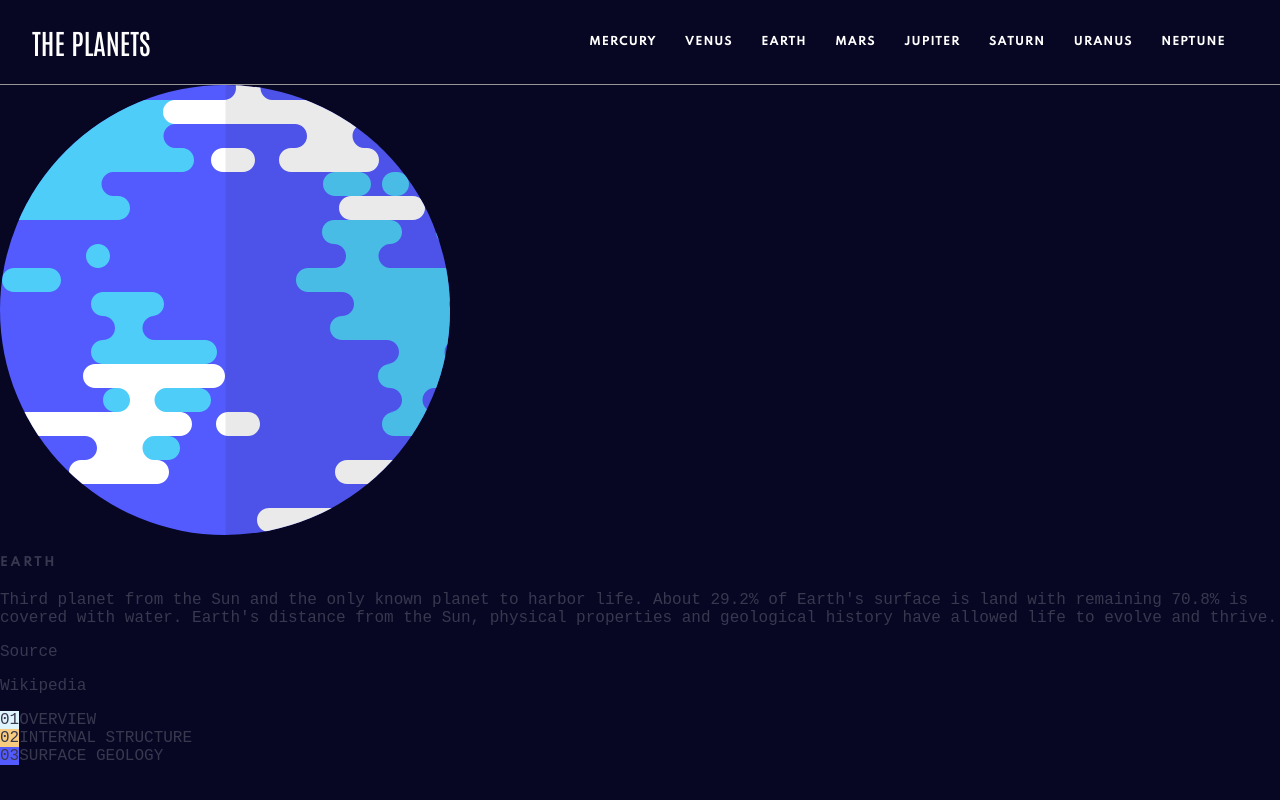
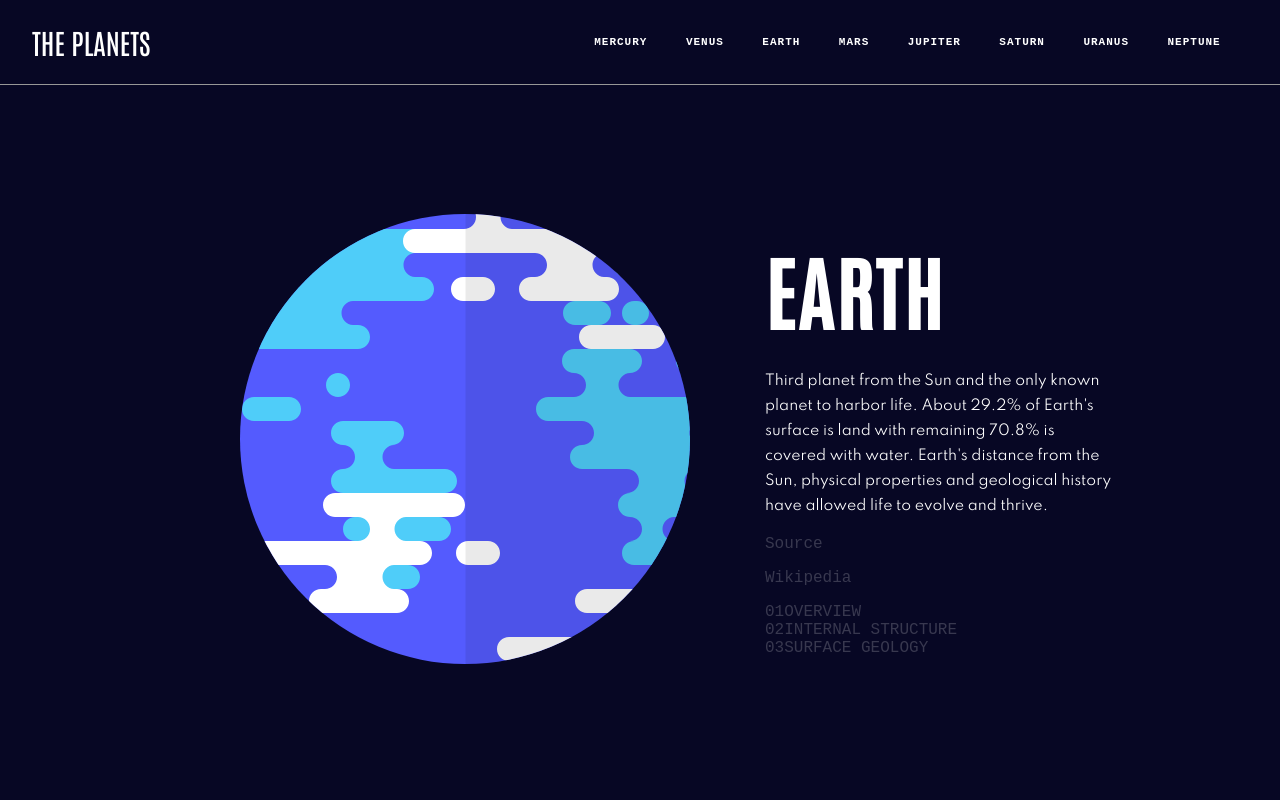
Before and after one commit to RoXxIV/vue-planetarium, a Vue app: page / in a window 1280 px wide. Shown: the top 800 px of the page. Built offline with nearby package versions, Linux system fonts and the light colour scheme.

Commit message:
utilisation du json

```diff
--- a/src/App.vue
+++ b/src/App.vue
@@ -3,14 +3,14 @@
     <header>
       <span id="logo">THE PLANETS</span>
       <nav>
-        <li>MERCURY</li>
-        <li>VENUS</li>
-        <li>EARTH</li>
-        <li>MARS</li>
-        <li>JUPITER</li>
-        <li>SATURN</li>
-        <li>URANUS</li>
-        <li>NEPTUNE</li>
+        <li><router-link to="/mercury">MERCURY</router-link></li>
+        <li><router-link to="/venus">VENUS</router-link></li>
+        <li><router-link to="/">EARTH</router-link></li>
+        <li><router-link to="/mars">MARS</router-link></li>
+        <li><router-link to="/jupiter">JUPITER</router-link></li>
+        <li><router-link to="/saturn">SATURN</router-link></li>
+        <li><router-link to="/uranus">URANUS</router-link></li>
+        <li><router-link to="/neptune">NEPTUNE</router-link></li>
       </nav>
       <div id="menu-burger">
         <!-----Toggle Menu Burger Mobile----->
@@ -77,7 +77,7 @@ export default {
 };
 </script>
 
-<style lang="scss">
+<style lang="scss" scoped>
 header {
   display: flex;
   justify-content: space-between;
--- a/src/components/PlanetInfo.vue
+++ b/src/components/PlanetInfo.vue
@@ -1,13 +1,18 @@
 <template>
-  <section>
+  <div>
+    <section class="info-planet">
       <div class="planet-img">
-      <img :src="getImg(planetImg)" v-if="showOverview || showGeology" alt="" />
+        <img
+          :src="getImg(planetImg)"
+          v-if="showOverview || showGeology"
+          alt=""
+        />
         <img :src="getInternalImg(planetImg)" v-if="showStructure" />
         <img :src="getGeology(planetImg)" v-if="showGeology" />
       </div>
-    <div>
+      <div class="planet-details">
         <h2>{{ name }}</h2>
-      <div>
+        <div class="resume">
           <p v-if="showOverview">{{ overview }}</p>
           <p v-if="showStructure">
             {{ structure }}
@@ -45,12 +50,43 @@
         </ul>
       </div>
     </section>
+    <section class="data-planet">
+      <div>
+        <h3>ROTATION TIME</h3>
+        <span>{{ rotation }}</span>
+      </div>
+      <div>
+        <h3>REVOLUTION TIME</h3>
+        <span>{{ revolution }}</span>
+      </div>
+      <div>
+        <h3>RADIUS</h3>
+        <span>{{ radius }}</span>
+      </div>
+      <div>
+        <h3>AVERAGE TEMP</h3>
+        <span>{{ temperature }}</span>
+      </div>
+    </section>
+  </div>
 </template>
 
 <script>
 export default {
   name: "planet-info",
-  props: ["name", "planetImg", "source", "overview", "structure", "geology"],
+  props: [
+    "name",
+    "planetImg",
+    "source",
+    "overview",
+    "structure",
+    "geology",
+    "rotation",
+    "revolution",
+    "radius",
+    "temperature",
+  ],
+
   data() {
     return {
       showOverview: true,
@@ -90,4 +126,27 @@ export default {
 };
 </script>
 
-<style scoped lang="scss"></style>
+<style scoped lang="scss">
+.info-planet {
+  display: flex;
+  justify-content: space-between;
+  padding: 126px 165px;
+  .planet-img {
+    margin: auto;
+  }
+  .planet-details {
+    width: 350px;
+    h2 {
+      font-family: "Antonio", sans-serif;
+      color: var(--white);
+      font-size: 80px;
+    }
+    .resume p {
+      color: var(--white);
+      line-height: 25px;
+      font-size: 14px;
+      font-family: "Spartan", sans-serif;
+    }
+  }
+}
+</style>
--- a/src/views/Earth.vue
+++ b/src/views/Earth.vue
@@ -1,31 +1,29 @@
 <template>
   <PlanetInfo
-    :name="name"
+    :name="earth.name.toUpperCase()"
     :planetImg="planetImg"
-    :source="source"
-    :overview="overview"
-    :structure="structure"
-    :geology="geology"
+    :overview="earth.overview.content"
+    :overviewSource="earth.overview.source"
+    :structure="earth.structure.content"
+    :structureSource="earth.structure.source"
+    :geology="earth.geology.content"
+    :geologySource="earth.geology.source"
+    :rotation="earth.rotation"
+    :revolution="earth.revolution"
+    :radius="earth.radius"
+    :temperature="earth.temperature"
   ></PlanetInfo>
 </template>
 
 <script>
 import PlanetInfo from "../components/PlanetInfo.vue";
+import data from "../data.json";
 export default {
   components: { PlanetInfo },
   data() {
     return {
-      name: "EARTH",
+      earth: data[2],
       planetImg: "planet-earth",
-      source: "#",
-      overview: `Third planet from the Sun and the only known planet to harbor life.
-         About 29.2% of Earth's surface is land with remaining 70.8% is covered with water.
-          Earth's distance from the Sun,
-          physical properties and geological history have allowed life to evolve and thrive.`,
-      structure:
-        "Earth's interior, like that of the other terrestrial planets, is divided into layers by their chemical or physical (rheological) properties. The outer layer is a chemically distinct silicate solid crust, which is underlain by a highly viscous solid mantle.",
-      geology:
-        "The total surface area of Earth is about 510 million km2. The continental crust consists of lower density material such as the igneous rocks granite and andesite. Less common is basalt, a denser volcanic rock that is the primary constituent of the ocean floors.",
     };
   },
 };
--- a/src/views/Jupiter.vue
+++ b/src/views/Jupiter.vue
@@ -1,28 +1,29 @@
 <template>
   <PlanetInfo
-    :name="name"
+    :name="jupiter.name.toUpperCase()"
     :planetImg="planetImg"
-    :source="source"
-    :overview="overview"
-    :structure="structure"
-    :geology="geology"
+    :overview="jupiter.overview.content"
+    :overviewSource="jupiter.overview.source"
+    :structure="jupiter.structure.content"
+    :structureSource="jupiter.structure.source"
+    :geology="jupiter.geology.content"
+    :geologySource="jupiter.geology.source"
+    :rotation="jupiter.rotation"
+    :revolution="jupiter.revolution"
+    :radius="jupiter.radius"
+    :temperature="jupiter.temperature"
   ></PlanetInfo>
 </template>
 
 <script>
 import PlanetInfo from "../components/PlanetInfo.vue";
+import data from "../data.json";
 export default {
   components: { PlanetInfo },
   data() {
     return {
-      name: "JUPITER",
+      jupiter: data[4],
       planetImg: "planet-jupiter",
-      source: "#",
-      overview: `Jupiter is the fifth planet from the Sun and the largest in the Solar System. It is a gas giant with a mass two and a half times that of all the other planets in the Solar System combined, but less than one-thousandth the mass of the Sun.`,
-      structure:
-        "When the Juno arrived in 2016, it found that Jupiter has a very diffuse core that mixes into its mantle. A possible cause is an impact from a planet of about ten Earth masses a few million years after Jupiter's formation, which would have disrupted an originally solid Jovian core.",
-      geology:
-        "The best known feature of Jupiter is the Great Red Spot, a persistent anticyclonic storm located 22° south of the equator. It is known to have existed since at least 1831, and possibly since 1665.",
     };
   },
 };
--- a/src/views/Mars.vue
+++ b/src/views/Mars.vue
@@ -1,28 +1,29 @@
 <template>
   <PlanetInfo
-    :name="name"
+    :name="mars.name.toUpperCase()"
     :planetImg="planetImg"
-    :source="source"
-    :overview="overview"
-    :structure="structure"
-    :geology="geology"
+    :overview="mars.overview.content"
+    :overviewSource="mars.overview.source"
+    :structure="mars.structure.content"
+    :structureSource="mars.structure.source"
+    :geology="mars.geology.content"
+    :geologySource="mars.geology.source"
+    :rotation="mars.rotation"
+    :revolution="mars.revolution"
+    :radius="mars.radius"
+    :temperature="mars.temperature"
   ></PlanetInfo>
 </template>
 
 <script>
 import PlanetInfo from "../components/PlanetInfo.vue";
+import data from "../data.json";
 export default {
   components: { PlanetInfo },
   data() {
     return {
-      name: "MARS",
+      mars: data[3],
       planetImg: "planet-mars",
-      source: "#",
-      overview: `Mars is the fourth planet from the Sun and the second-smallest planet in the Solar System, being larger than only Mercury. In English, Mars carries the name of the Roman god of war and is often referred to as the "Red Planet".`,
-      structure:
-        "Like Earth, Mars has differentiated into a dense metallic core overlaid by less dense materials. Scientists initially determined that the core is at least partially liquid. Current models of its interior imply a core consisting primarily of iron and nickel with about 16–17% sulfur.",
-      geology:
-        "Mars is a terrestrial planet whose surface consists of minerals containing silicon and oxygen, metals, and other elements that typically make up rock. The surface is primarily composed of tholeiitic basalt, although parts are more silica-rich than typical basalt.",
     };
   },
 };
--- a/src/views/Mercury.vue
+++ b/src/views/Mercury.vue
@@ -1,28 +1,29 @@
 <template>
   <PlanetInfo
-    :name="name"
+    :name="mercury.name.toUpperCase()"
     :planetImg="planetImg"
-    :source="source"
-    :overview="overview"
-    :structure="structure"
-    :geology="geology"
+    :overview="mercury.overview.content"
+    :overviewSource="mercury.overview.source"
+    :structure="mercury.structure.content"
+    :structureSource="mercury.structure.source"
+    :geology="mercury.geology.content"
+    :geologySource="mercury.geology.source"
+    :rotation="mercury.rotation"
+    :revolution="mercury.revolution"
+    :radius="mercury.radius"
+    :temperature="mercury.temperature"
   ></PlanetInfo>
 </template>
 
 <script>
 import PlanetInfo from "../components/PlanetInfo.vue";
+import data from "../data.json";
 export default {
   components: { PlanetInfo },
   data() {
     return {
-      name: "MERCURY",
+      mercury: data[0],
       planetImg: "planet-mercury",
-      source: "#",
-      overview: `Mercury is the smallest planet in the Solar System and the closest to the Sun. Its orbit around the Sun takes 87.97 Earth days, the shortest of all the Sun's planets. Mercury is one of four terrestrial planets in the Solar System, and is a rocky body like Earth.`,
-      structure:
-        "Mercury appears to have a solid silicate crust and mantle overlying a solid, iron sulfide outer core layer, a deeper liquid core layer, and a solid inner core. The planet's density is the second highest in the Solar System at 5.427 g/cm3 , only slightly less than Earth's density.",
-      geology:
-        "Mercury's surface is similar in appearance to that of the Moon, showing extensive mare-like plains and heavy cratering, indicating that it has been geologically inactive for billions of years. It is more heterogeneous than either Mars's or the Moon’s.",
     };
   },
 };
--- a/src/views/Neptune.vue
+++ b/src/views/Neptune.vue
@@ -1,28 +1,29 @@
 <template>
   <PlanetInfo
-    :name="name"
+    :name="neptune.name.toUpperCase()"
     :planetImg="planetImg"
-    :source="source"
-    :overview="overview"
-    :structure="structure"
-    :geology="geology"
+    :overview="neptune.overview.content"
+    :overviewSource="neptune.overview.source"
+    :structure="neptune.structure.content"
+    :structureSource="neptune.structure.source"
+    :geology="neptune.geology.content"
+    :geologySource="neptune.geology.source"
+    :rotation="neptune.rotation"
+    :revolution="neptune.revolution"
+    :radius="neptune.radius"
+    :temperature="neptune.temperature"
   ></PlanetInfo>
 </template>
 
 <script>
 import PlanetInfo from "../components/PlanetInfo.vue";
+import data from "../data.json";
 export default {
   components: { PlanetInfo },
   data() {
     return {
-      name: "NEPTUNE",
+      neptune: data[7],
       planetImg: "planet-neptune",
-      source: "#",
-      overview: `Neptune is the eighth and farthest-known Solar planet from the Sun. In the Solar System, it is the fourth-largest planet by diameter, the third-most-massive planet, and the densest giant planet. It is 17 times the mass of Earth, more massive than its near-twin Uranus.`,
-      structure:
-        "Neptune's internal structure resembles that of Uranus. Its atmosphere forms about 5% to 10% of its mass and extends perhaps 10% to 20% of the way towards the core. Increasing concentrations of methane, ammonia and water are found in the lower regions.",
-      geology:
-        "Neptune's atmosphere is 80% hydrogen and 19% helium. A trace amount of methane is also present. Prominent absorption bands of methane exist at wavelengths above 600 nm, in the red and infrared portion of the spectrum.",
     };
   },
 };
--- a/src/views/Saturn.vue
+++ b/src/views/Saturn.vue
@@ -1,28 +1,29 @@
 <template>
   <PlanetInfo
-    :name="name"
+    :name="saturn.name.toUpperCase()"
     :planetImg="planetImg"
-    :source="source"
-    :overview="overview"
-    :structure="structure"
-    :geology="geology"
+    :overview="saturn.overview.content"
+    :overviewSource="saturn.overview.source"
+    :structure="saturn.structure.content"
+    :structureSource="saturn.structure.source"
+    :geology="saturn.geology.content"
+    :geologySource="saturn.geology.source"
+    :rotation="saturn.rotation"
+    :revolution="saturn.revolution"
+    :radius="saturn.radius"
+    :temperature="saturn.temperature"
   ></PlanetInfo>
 </template>
 
 <script>
 import PlanetInfo from "../components/PlanetInfo.vue";
+import data from "../data.json";
 export default {
   components: { PlanetInfo },
   data() {
     return {
-      name: "SATURN",
+      saturn: data[5],
       planetImg: "planet-saturn",
-      source: "#",
-      overview: `Saturn is the sixth planet from the Sun and the second-largest in the Solar System, after Jupiter. It is a gas giant with an average radius of about nine and a half times that of Earth. It only has one-eighth the average density of Earth.`,
-      structure:
-        "Despite consisting mostly of hydrogen and helium, most of Saturn's mass is not in the gas phase, because hydrogen becomes a non-ideal liquid when the density is above 0.01 g/cm3, which is reached at a radius containing 99.9% of Saturn's mass.",
-      geology:
-        "The outer atmosphere of Saturn contains 96.3% molecular hydrogen and 3.25% helium by volume. The planet's most famous feature is its prominent ring system, which is composed mostly of ice particles with a smaller amount of rocky debris and dust.",
     };
   },
 };
--- a/src/views/Uranus.vue
+++ b/src/views/Uranus.vue
@@ -1,28 +1,29 @@
 <template>
   <PlanetInfo
-    :name="name"
+    :name="uranus.name.toUpperCase()"
     :planetImg="planetImg"
-    :source="source"
-    :overview="overview"
-    :structure="structure"
-    :geology="geology"
+    :overview="uranus.overview.content"
+    :overviewSource="uranus.overview.source"
+    :structure="uranus.structure.content"
+    :structureSource="uranus.structure.source"
+    :geology="uranus.geology.content"
+    :geologySource="uranus.geology.source"
+    :rotation="uranus.rotation"
+    :revolution="uranus.revolution"
+    :radius="uranus.radius"
+    :temperature="uranus.temperature"
   ></PlanetInfo>
 </template>
 
 <script>
 import PlanetInfo from "../components/PlanetInfo.vue";
+import data from "../data.json";
 export default {
   components: { PlanetInfo },
   data() {
     return {
-      name: "URANUS",
+      uranus: data[6],
       planetImg: "planet-uranus",
-      source: "#",
-      overview: `Uranus is the seventh planet from the Sun. Its name is a reference to the Greek god of the sky, Uranus according to Greek mythology, was the great-grandfather of Ares. It has the third-largest planetary radius and fourth-largest planetary mass in the Solar System.`,
-      structure:
-        "The standard model of Uranus's structure is that it consists of three layers: a rocky (silicate/iron–nickel) core in the centre, an icy mantle in the middle and an outer gaseous hydrogen/helium envelope. The core is relatively small, with a mass of only 0.55 Earth masses.",
-      geology:
-        "The composition of Uranus's atmosphere is different from its bulk, consisting mainly of molecular hydrogen and helium. The helium molar fraction, i.e. the number of helium atoms per molecule of gas, is 0.15±0.03 in the upper troposphere.",
     };
   },
 };
--- a/src/views/Venus.vue
+++ b/src/views/Venus.vue
@@ -1,28 +1,29 @@
 <template>
   <PlanetInfo
-    :name="name"
+    :name="earth.name.toUpperCase()"
     :planetImg="planetImg"
-    :source="source"
-    :overview="overview"
-    :structure="structure"
-    :geology="geology"
+    :overview="earth.overview.content"
+    :overviewSource="earth.overview.source"
+    :structure="earth.structure.content"
+    :structureSource="earth.structure.source"
+    :geology="earth.geology.content"
+    :geologySource="earth.geology.source"
+    :rotation="earth.rotation"
+    :revolution="earth.revolution"
+    :radius="earth.radius"
+    :temperature="earth.temperature"
   ></PlanetInfo>
 </template>
 
 <script>
 import PlanetInfo from "../components/PlanetInfo.vue";
+import data from "../data.json";
 export default {
   components: { PlanetInfo },
   data() {
     return {
-      name: "VENUS",
-      planetImg: "planet-venus",
-      source: "#",
-      overview: `Venus is the second planet from the Sun. It is named after the Roman goddess of love and beauty. As the brightest natural object in Earth's night sky after the Moon, Venus can cast shadows and can be, on rare occasions, visible to the naked eye in broad daylight.`,
-      structure:
-        "The similarity in size and density between Venus and Earth suggests they share a similar internal structure: a core, mantle, and crust. Like that of Earth, Venusian core is most likely at least partially liquid because the two planets have been cooling at about the same rate.",
-      geology:
-        "Much of the Venusian surface appears to have been shaped by volcanic activity. Venus has several times as many volcanoes as Earth, and it has 167 large volcanoes that are over 100 km (60 mi) across. The only volcanic complex of this size on Earth is the Big Island of Hawaii.",
+      earth: data[1],
+      planetImg: "planet-earth",
     };
   },
 };
```
Lines whose indentation alone changed are shown as unchanged.
